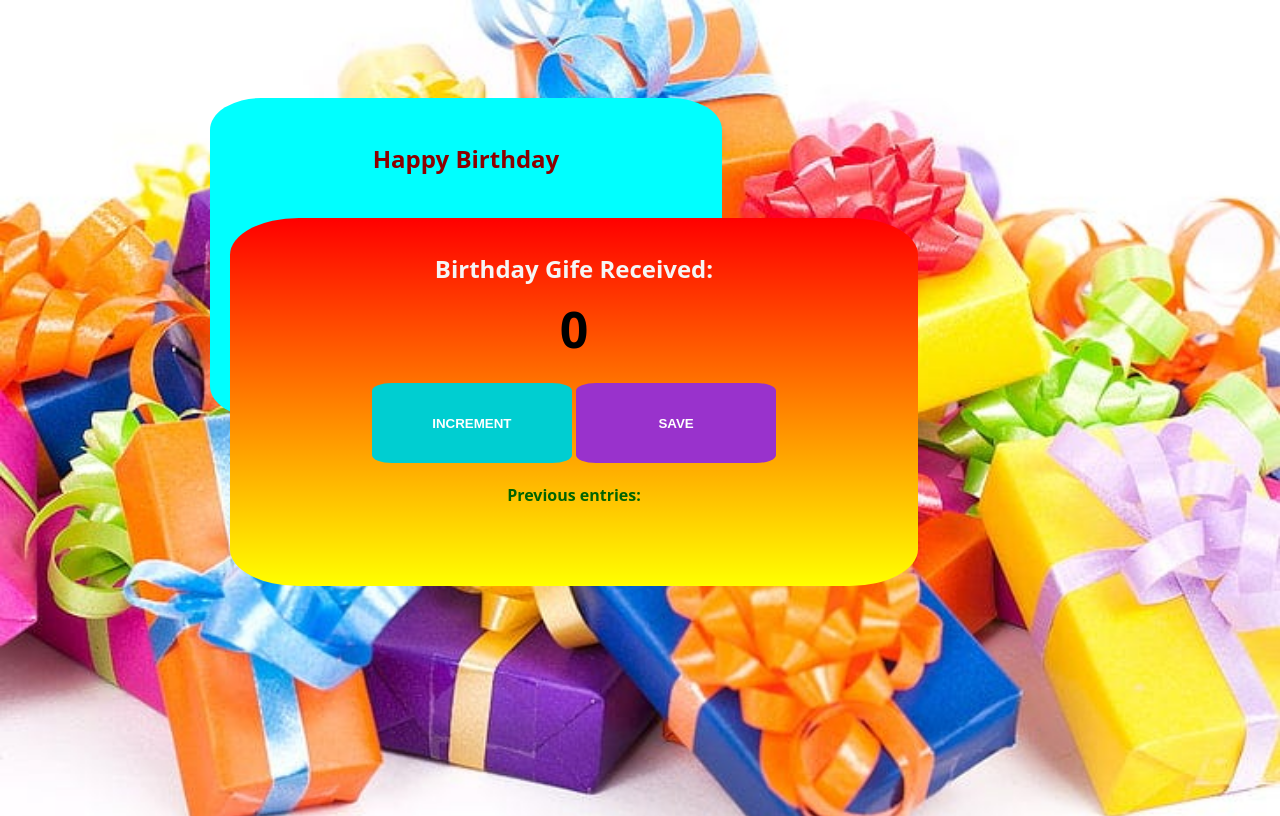
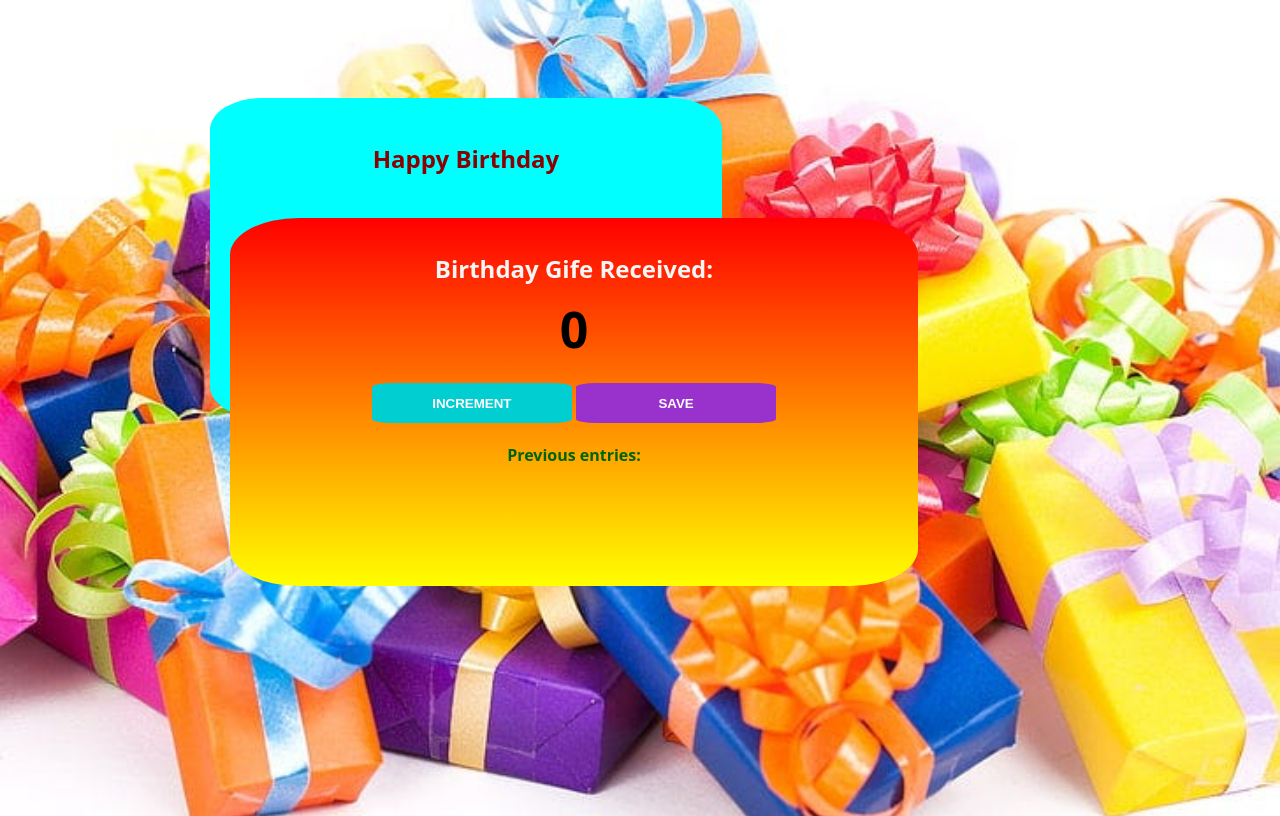
Before and after one commit to CarlosS9400/birthdaygift, a website built with Vite: page index.html in a window 1280 px wide. Built offline with nearby package versions, Linux system fonts and the light colour scheme; a web font is replaced by a local one.

Commit message:
Add files via upload

```diff
--- a/index.css
+++ b/index.css
@@ -82,11 +82,11 @@ button {
 #increment-btn {
     background: darkturquoise;
     border-radius: 10%;
-    height: 10vh;
+    height: 5vh;
 }
 
 #save-btn {
     background: darkorchid;
     border-radius: 10%;
-    height: 10vh;
+    height: 5vh;
 }
```
